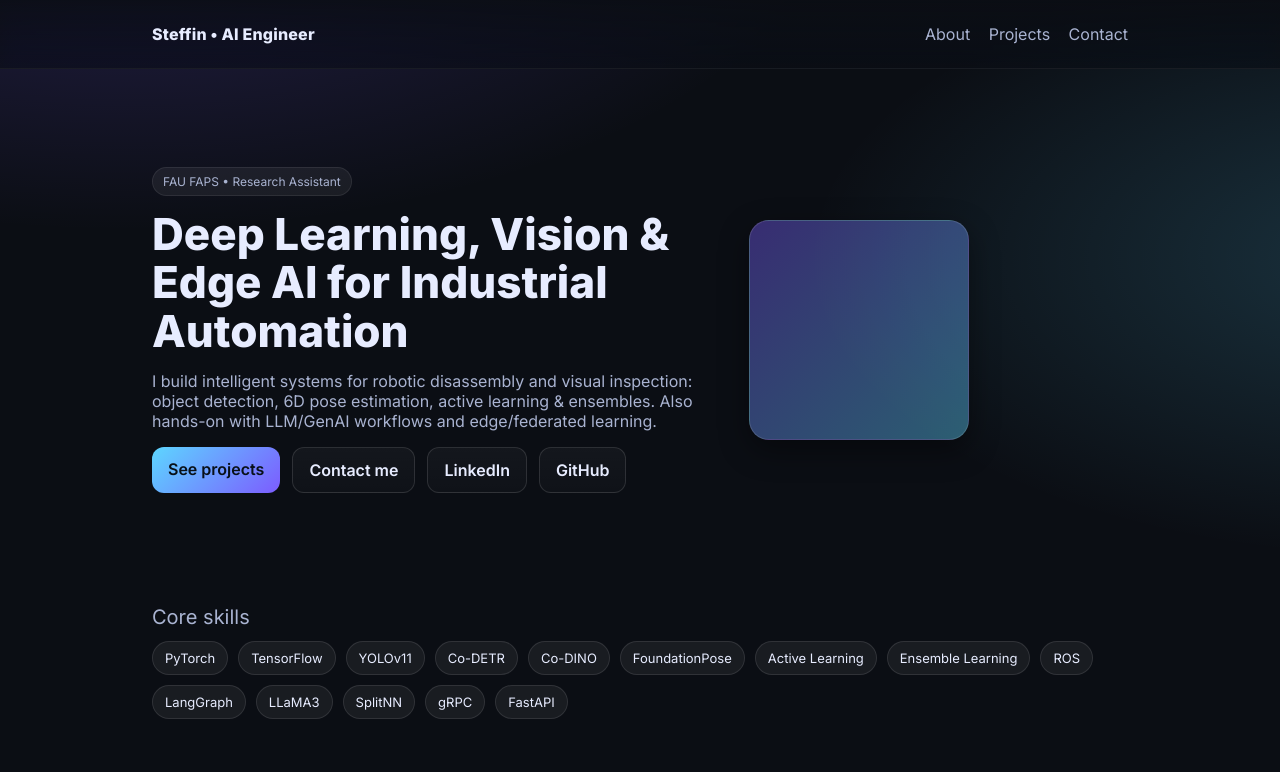
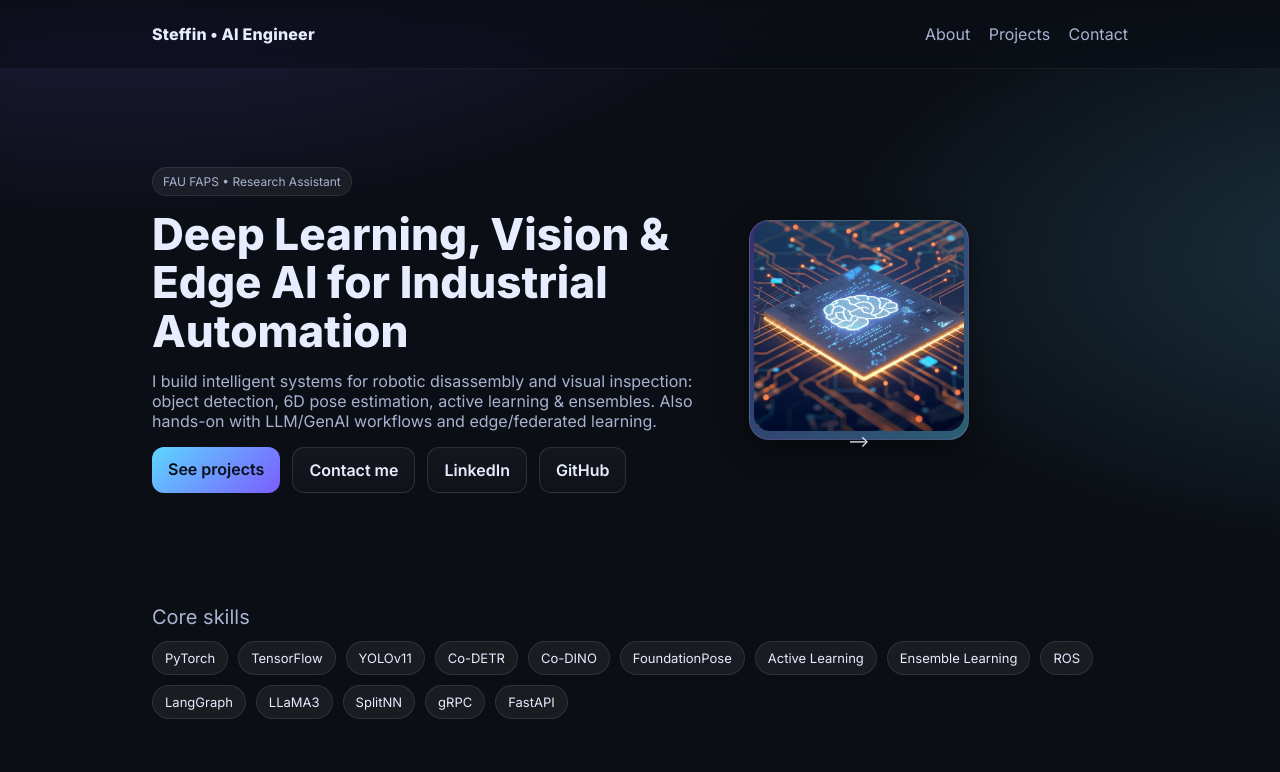
Before and after one commit to steffinnelson/steffinnelson.github.io, a plain HTML site: page index.html in a window 1280 px wide. Shown: the top 772 px of the page. Drawn offline with Linux system fonts and the light colour scheme.

Commit message:
Update index.html

```diff
--- a/index.html
+++ b/index.html
@@ -97,7 +97,7 @@
       </div>
       <div class="pfp">
         <!-- Optional: drop your photo into the repo as profile.jpg and uncomment -->
-        <!-- <img src="profile.jpg" alt="Steffin"> -->
+        <img src="ai.jpg" alt="Steffin"> -->
         <span></span>
       </div>
     </section>
```
